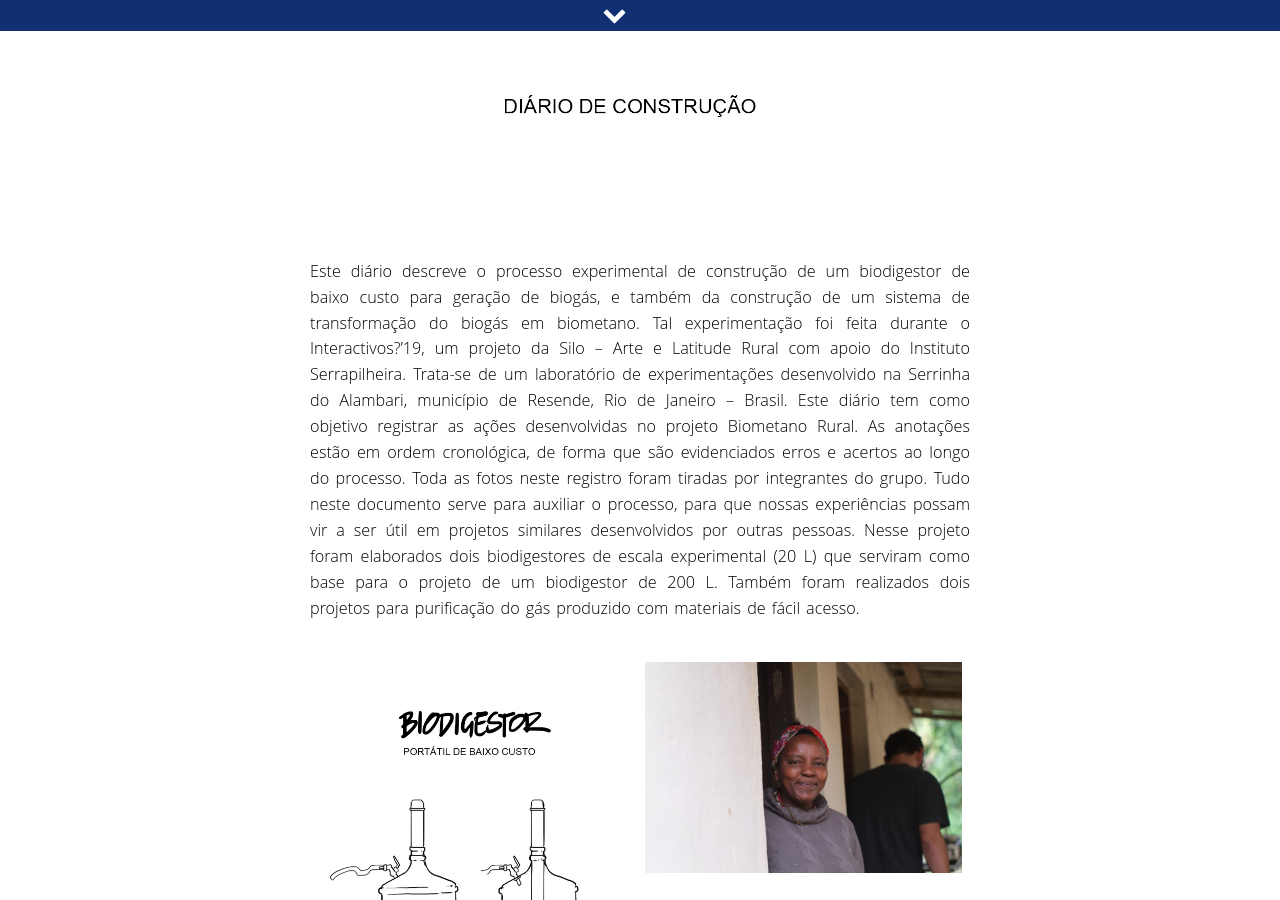
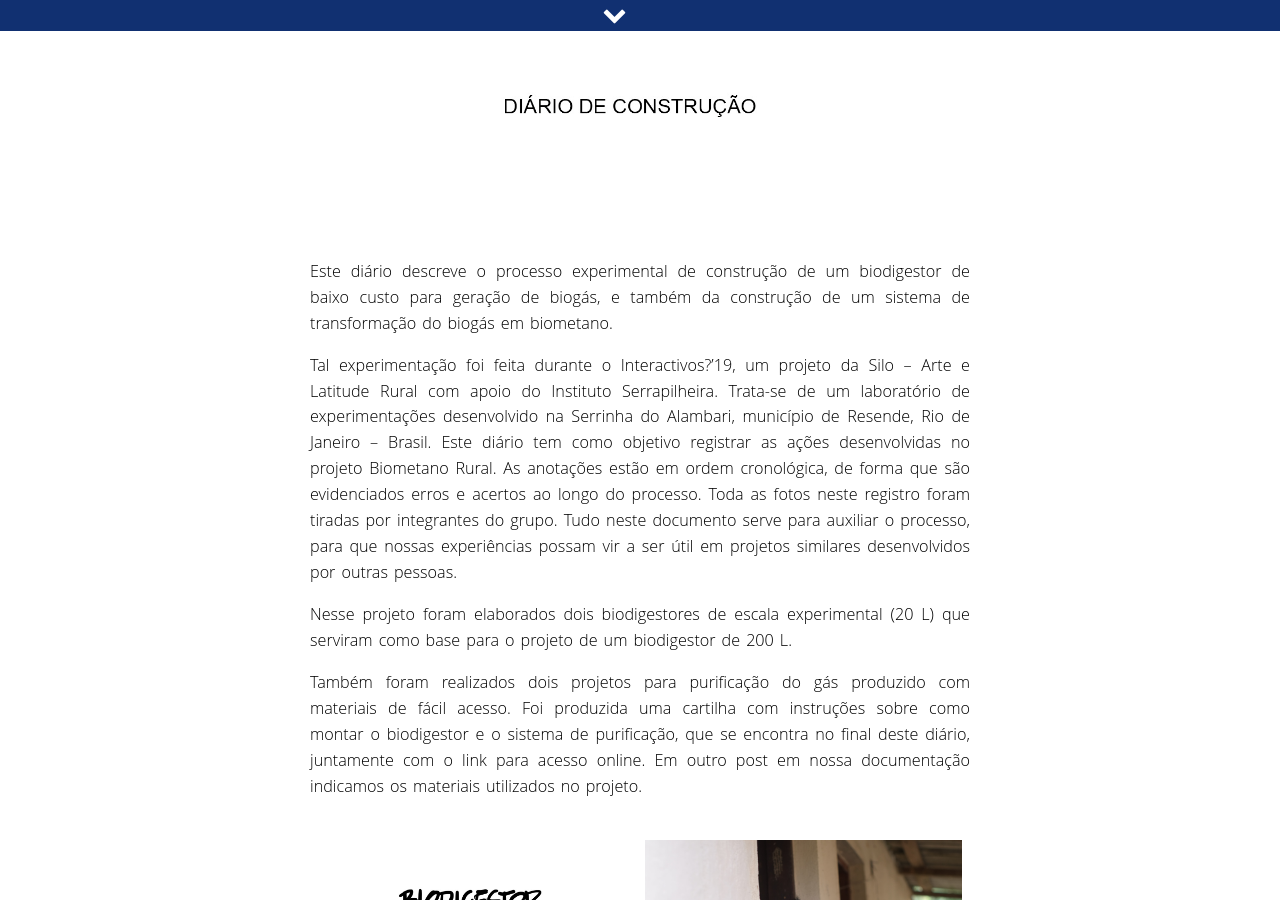
Before and after one commit to associacaosilo/interactivos2019, a Jekyll site: the page built from _posts/2019-08-15-biometano-diario.md, in a window 1280 px wide and 900 px high, scrolled down 900 px. Built offline with Jekyll 4.4.1, drawn with Linux system fonts in a browser that asks for light colours; nearby versions of some CDN libraries.

Commit message:
Update 2019-08-15-biometano-diario.md

```diff
--- a/_posts/2019-08-15-biometano-diario.md
+++ b/_posts/2019-08-15-biometano-diario.md
@@ -9,5 +9,9 @@ swipebox: diario
 ![](/media/images/biometano/capa_diario.jpg)
 
 Este diário descreve o processo experimental de construção de um biodigestor de baixo custo para geração de biogás, e também da construção de um sistema de transformação do biogás em biometano.
+
 Tal experimentação foi feita durante o Interactivos?’19, um projeto da Silo – Arte e Latitude Rural com apoio do Instituto Serrapilheira. Trata-se de um laboratório de experimentações desenvolvido na Serrinha do Alambari, município de Resende, Rio de Janeiro – Brasil. Este diário tem como objetivo registrar as ações desenvolvidas no projeto Biometano Rural. As anotações estão em ordem cronológica, de forma que são evidenciados erros e acertos ao longo do processo. Toda as fotos neste registro foram tiradas por integrantes do grupo. Tudo neste documento serve para auxiliar o processo, para que nossas experiências possam vir a ser útil em projetos similares desenvolvidos por outras pessoas.
-Nesse projeto foram elaborados dois biodigestores de escala experimental (20 L) que serviram como base para o projeto de um biodigestor de 200 L. Também foram realizados dois projetos para purificação do gás produzido com materiais de fácil acesso.
+
+Nesse projeto foram elaborados dois biodigestores de escala experimental (20 L) que serviram como base para o projeto de um biodigestor de 200 L.
+
+Também foram realizados dois projetos para purificação do gás produzido com materiais de fácil acesso.  Foi produzida uma cartilha com instruções sobre como montar o biodigestor e o sistema de purificação, que se encontra no final deste diário, juntamente com o link para acesso online. Em outro post em nossa documentação indicamos os materiais utilizados no projeto.
```
